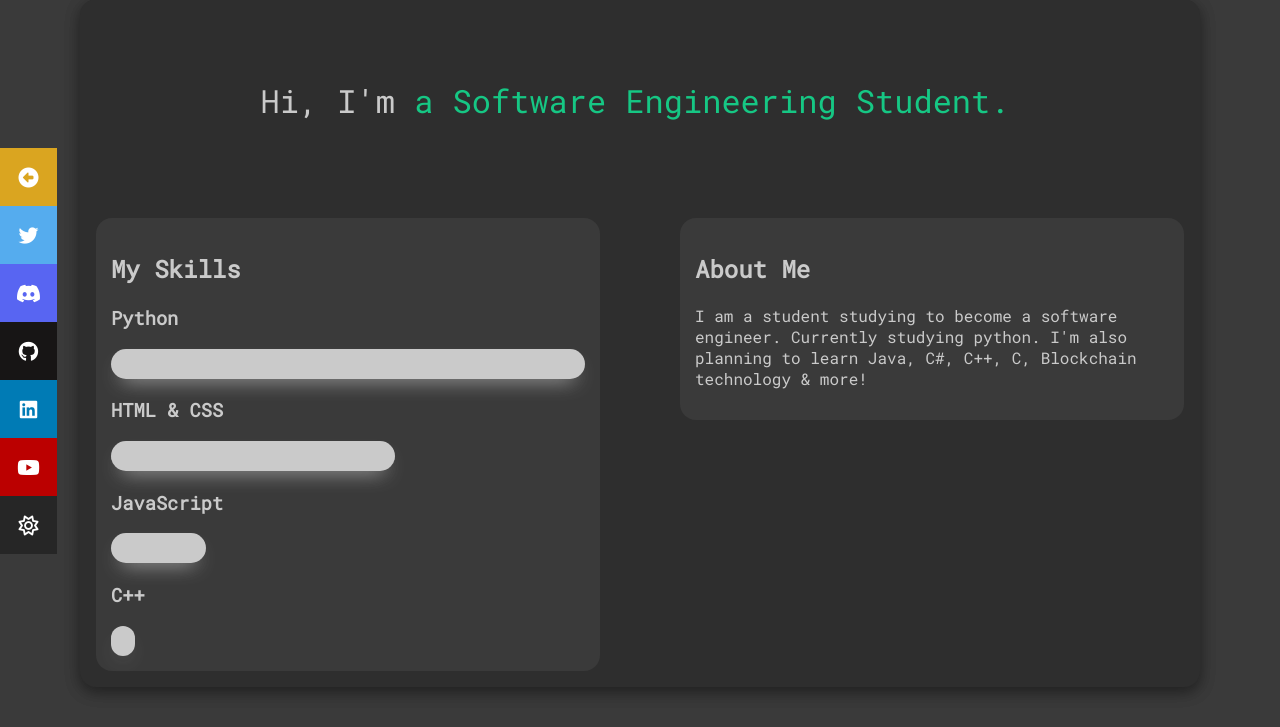
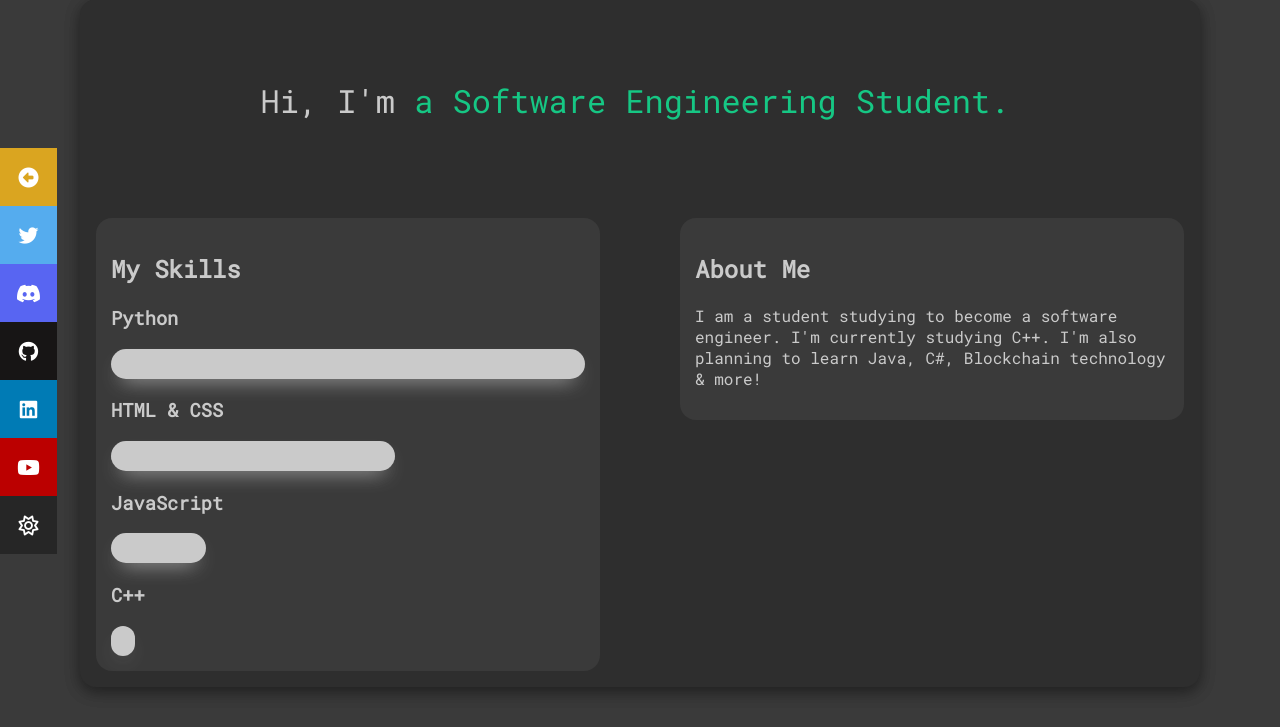
Before and after one commit to python3xdev/resume-website, a Flask app: page / in a window 1280 px wide. Shown: the part 49-776 px from the top of the page. Run offline with Flask 2, Linux system fonts and the light colour scheme; some libraries are stand-ins or nearby versions.

Commit message:
information update

```diff
--- a/main.py
+++ b/main.py
@@ -1,6 +1,4 @@
 from flask import Flask, render_template
-
-# https://wireframe.cc/T46Ag1
 
 app = Flask(__name__)
 
--- a/static/js/script.js
+++ b/static/js/script.js
@@ -4,10 +4,6 @@ var computed_style = getComputedStyle(document.body)
 var current_theme = 'dark'
 var icon_bar_out = true
 
-// Create 3 functions
-// function 1 - will call function 2 or 3 depending on what them is currently on
-// function 2 - will change the website to light theme
-// function 3 - will change the wensite to dark theme
 function ChangeTheme() {
 	if (current_theme === 'dark') {
 		current_theme = 'light'
--- a/templates/index.html
+++ b/templates/index.html
@@ -3,10 +3,9 @@
 	<head>
 		<meta charset="UTF-8">
 		 <meta name="viewport" content="width=device-width, initial-scale=1">
-		 <!-- TODO - uncomment the above line later when you are working on  the responsive side -->
-		<!--  TODO - Create a Favicon  -->
 		<title>Daniel Martin | Software Engineering Student</title>
 		<link rel="stylesheet" href="{{ url_for('static', filename='css/styles.css') }}">
+		<link rel="icon" href="{{ url_for('static', filename='images/favicon.ico') }}">
 		<script src="https://kit.fontawesome.com/18473207e7.js" crossorigin="anonymous"></script>
 	</head>
 	<body id='body'>
@@ -46,7 +45,7 @@
 					</div>
 					<div class="column second-column">
 						<h2 class="column-title">About Me</h2>
-						<p>I am a student studying to become a software engineer. Currently studying python. I'm also planning to learn Java, C#, C++, C, Blockchain technology & more!</p>
+						<p>I am a student studying to become a software engineer. I'm currently studying C++. I'm also planning to learn Java, C#, Blockchain technology & more!</p>
 					</div>
 				</div>
 			</section>
```
Also changed, not shown: README.md (added), static/images/favicon.ico (added), static/images/favicon.png (added).
